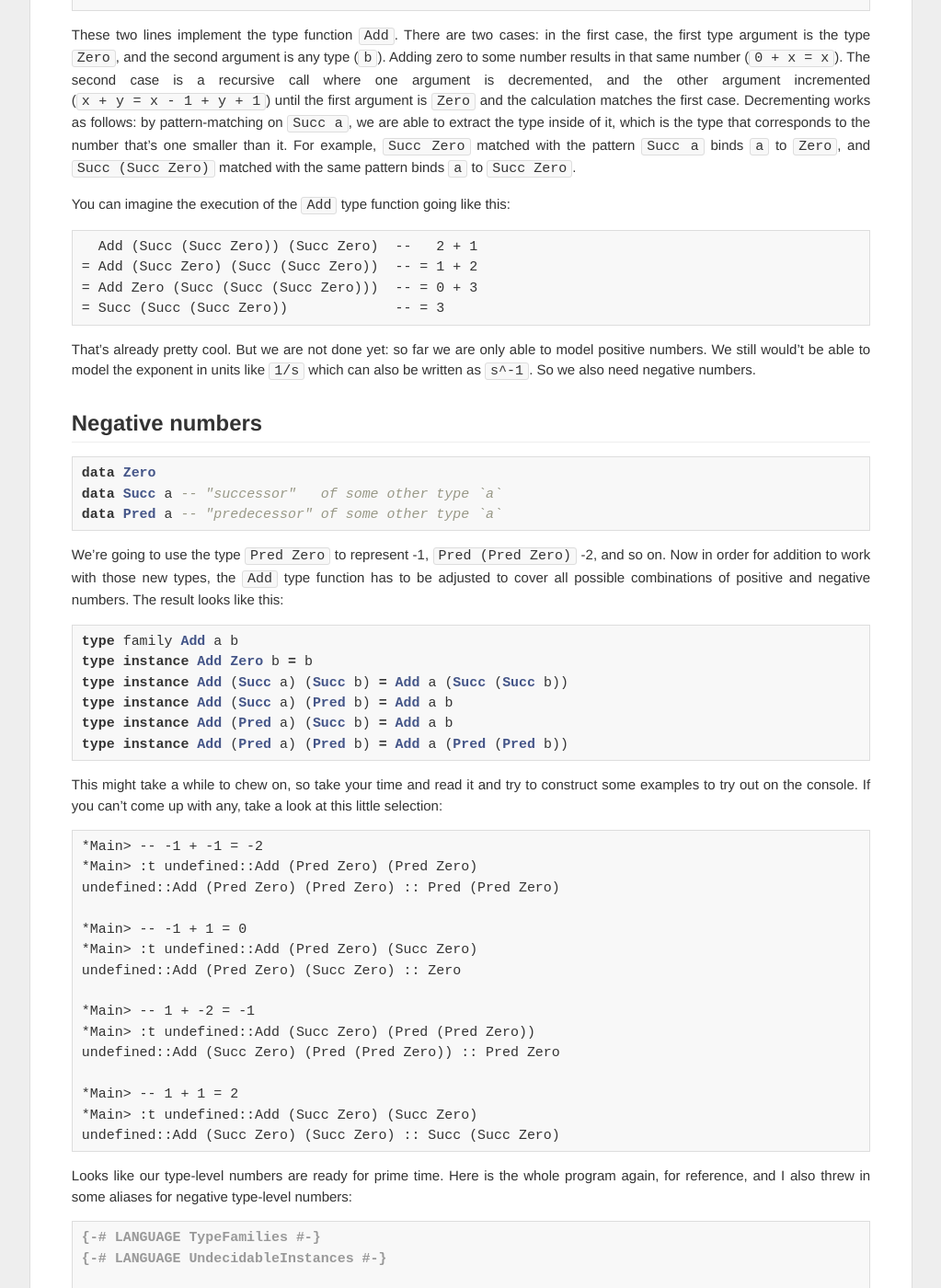
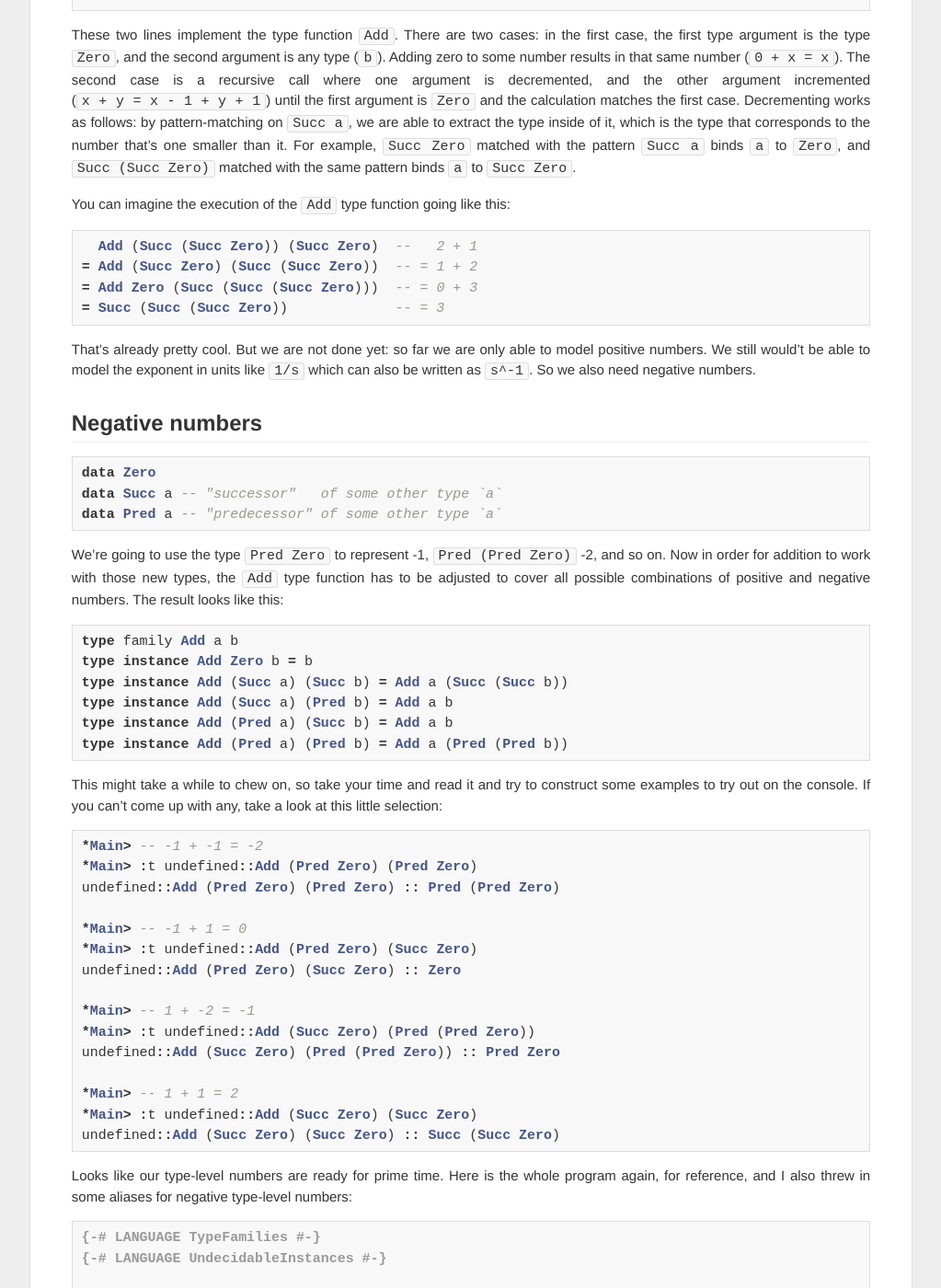
Before and after one commit to fronx/fronx.github.io, a Jekyll site: the page built from _posts/2013-12-24-physical-dimensions-and-types-1.md, in a window 1280 px wide and 1400 px high, scrolled down 2531 px. Shown: the whole window at 92% size, without its empty margins (128-1151 px from the left). Built offline with Jekyll 4.4.1, drawn with Linux system fonts in a browser that asks for light colours; Markdown is read by kramdown in place of the engine named in the settings; some of the changed text lies outside the part shown.

Commit message:
syntax highlighting

`````diff
--- a/_posts/2013-12-24-physical-dimensions-and-types-1.md
+++ b/_posts/2013-12-24-physical-dimensions-and-types-1.md
@@ -93,13 +93,13 @@ The first two lines enable certain language features that we are making use of.
 
 You can play with this little construct by saving the code to a file, opening `ghci`, loading the file via `:l FileName.hs`, and then shooting some statements at it using the technique introduced above:
 
-````
+```haskell
 *Main> :t undefined :: Add Zero Zero
 undefined :: Add Zero Zero :: Zero
 
 *Main> :t undefined :: Add (Succ Zero) (Succ Zero)
 undefined :: Add (Succ Zero) (Succ Zero) :: Succ (Succ Zero)
-````
+```
 
 Look at that! We're doing type-level arithmetic! The first statement computes `0 + 0 = 0` with types, and the second one computes the type-level equivalent of `1 + 1 = 2`. But how does it work? Let's look at the code again:
 
@@ -112,12 +112,12 @@ These two lines implement the type function `Add`. There are two cases: in the f
 
 You can imagine the execution of the `Add` type function going like this:
 
-````
+```haskell
   Add (Succ (Succ Zero)) (Succ Zero)  --   2 + 1
 = Add (Succ Zero) (Succ (Succ Zero))  -- = 1 + 2
 = Add Zero (Succ (Succ (Succ Zero)))  -- = 0 + 3
 = Succ (Succ (Succ Zero))             -- = 3
-````
+```
 
 That's already pretty cool. But we are not done yet: so far we are only able to model positive numbers. We still would't be able to model the exponent in units like `1/s` which can also be written as `s^-1`. So we also need negative numbers.
 
@@ -142,7 +142,7 @@ type instance Add (Pred a) (Pred b) = Add a (Pred (Pred b))
 
 This might take a while to chew on, so take your time and read it and try to construct some examples to try out on the console. If you can't come up with any, take a look at this little selection:
 
-````
+```haskell
 *Main> -- -1 + -1 = -2
 *Main> :t undefined::Add (Pred Zero) (Pred Zero)
 undefined::Add (Pred Zero) (Pred Zero) :: Pred (Pred Zero)
@@ -158,7 +158,7 @@ undefined::Add (Succ Zero) (Pred (Pred Zero)) :: Pred Zero
 *Main> -- 1 + 1 = 2
 *Main> :t undefined::Add (Succ Zero) (Succ Zero)
 undefined::Add (Succ Zero) (Succ Zero) :: Succ (Succ Zero)
-````
+```
 
 Looks like our type-level numbers are ready for prime time. Here is the whole program again, for reference, and I also threw in some aliases for negative type-level numbers:
 
`````
